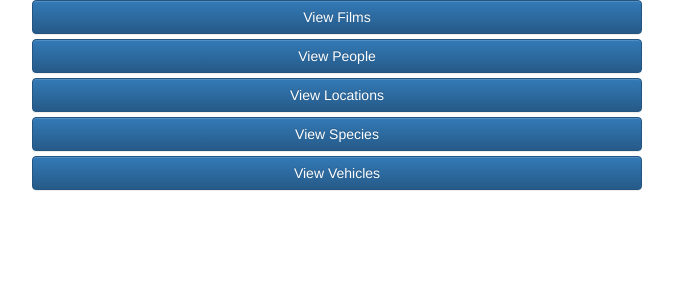
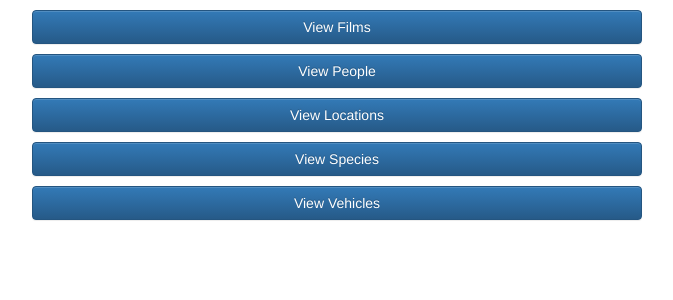
Before and after one commit to djtsai/studio-ghibli-ui, a React app: page / in a window 1280 px wide. Shown: the top 300 px of the page, without its empty margins (303-976 px from the left). Built offline with nearby package versions, Linux system fonts and the light colour scheme.

Commit message:
Add films route

```diff
--- a/src/containers/UndefinedRoute/index.jsx
+++ b/src/components/UndefinedRoute/index.jsx
@@ -3,7 +3,7 @@ import PropTypes from 'prop-types'
 
 class UndefinedRoute extends React.Component {
     componentWillMount() {
-        this.props.history.push('/')
+        this.props.history.push(this.props.redirectTo)
     }
 
     render() {
--- /dev/null
+++ b/src/containers/Films/index.jsx
@@ -0,0 +1,25 @@
+import React from 'react'
+import Row from 'react-bootstrap/lib/Row'
+import Col from 'react-bootstrap/lib/Col'
+import PageHeader from 'react-bootstrap/lib/PageHeader'
+import { Switch, Route } from 'react-router-dom'
+import FilmsOverview from './overview'
+import UndefinedRoute from '../../components/UndefinedRoute'
+
+class Films extends React.Component {
+    render() {
+        return (
+            <Row className="films-container">
+                <Col xs={12}>
+                    <PageHeader>Films</PageHeader>
+                    <Switch>
+                        <Route exact path="/films" component={FilmsOverview}/>
+                        <Route path="/films" render={props => <UndefinedRoute {...props} redirectTo="/films"/>}/>
+                    </Switch>
+                </Col>
+            </Row>
+        )
+    }
+}
+
+export default Films
--- /dev/null
+++ b/src/containers/Films/overview/index.jsx
@@ -0,0 +1,11 @@
+import React from 'react'
+
+class FilmsOverview extends React.Component {
+    render() {
+        return (
+            <div>Films Overview</div>
+        )
+    }
+}
+
+export default FilmsOverview
--- a/src/containers/GhibliApp.jsx
+++ b/src/containers/GhibliApp.jsx
@@ -2,7 +2,8 @@ import React from 'react'
 import Grid from 'react-bootstrap/lib/Grid'
 import { Switch, Route } from 'react-router-dom'
 import Root from './Root'
-import UndefinedRoute from './UndefinedRoute'
+import Films from './Films'
+import UndefinedRoute from '../components/UndefinedRoute'
 
 class GhibliApp extends React.Component {
     render() {
@@ -10,7 +11,8 @@ class GhibliApp extends React.Component {
             <Grid className="ghibli-container" fluid={true}>
                 <Switch>
                     <Route exact path="/" component={Root}/>
-                    <Route path="/" render={props => <UndefinedRoute {...props}/>}/>
+                    <Route path="/films" component={Films}/>
+                    <Route path="/" component={UndefinedRoute}/>
                 </Switch>
             </Grid>
         )
--- a/src/containers/Root/index.jsx
+++ b/src/containers/Root/index.jsx
@@ -2,13 +2,18 @@ import React from 'react'
 import Row from 'react-bootstrap/lib/Row'
 import Col from 'react-bootstrap/lib/Col'
 import Button from 'react-bootstrap/lib/Button'
+import { Link } from 'react-router-dom'
+
+import './index.scss'
 
 class Root extends React.Component {
     render() {
         return (
-            <Row>
+            <Row className="root-container">
                 <Col xs={12} sm={6} smOffset={3}>
-                    <Button bsStyle="primary" block>View Films</Button>
+                    <Link to="/films">
+                        <Button bsStyle="primary" block>View Films</Button>
+                    </Link>
                     <Button bsStyle="primary" block>View People</Button>
                     <Button bsStyle="primary" block>View Locations</Button>
                     <Button bsStyle="primary" block>View Species</Button>
--- /dev/null
+++ b/src/containers/Root/index.scss
@@ -0,0 +1,5 @@
+.root-container {
+  button {
+    margin: 10px 0;
+  }
+}
```
